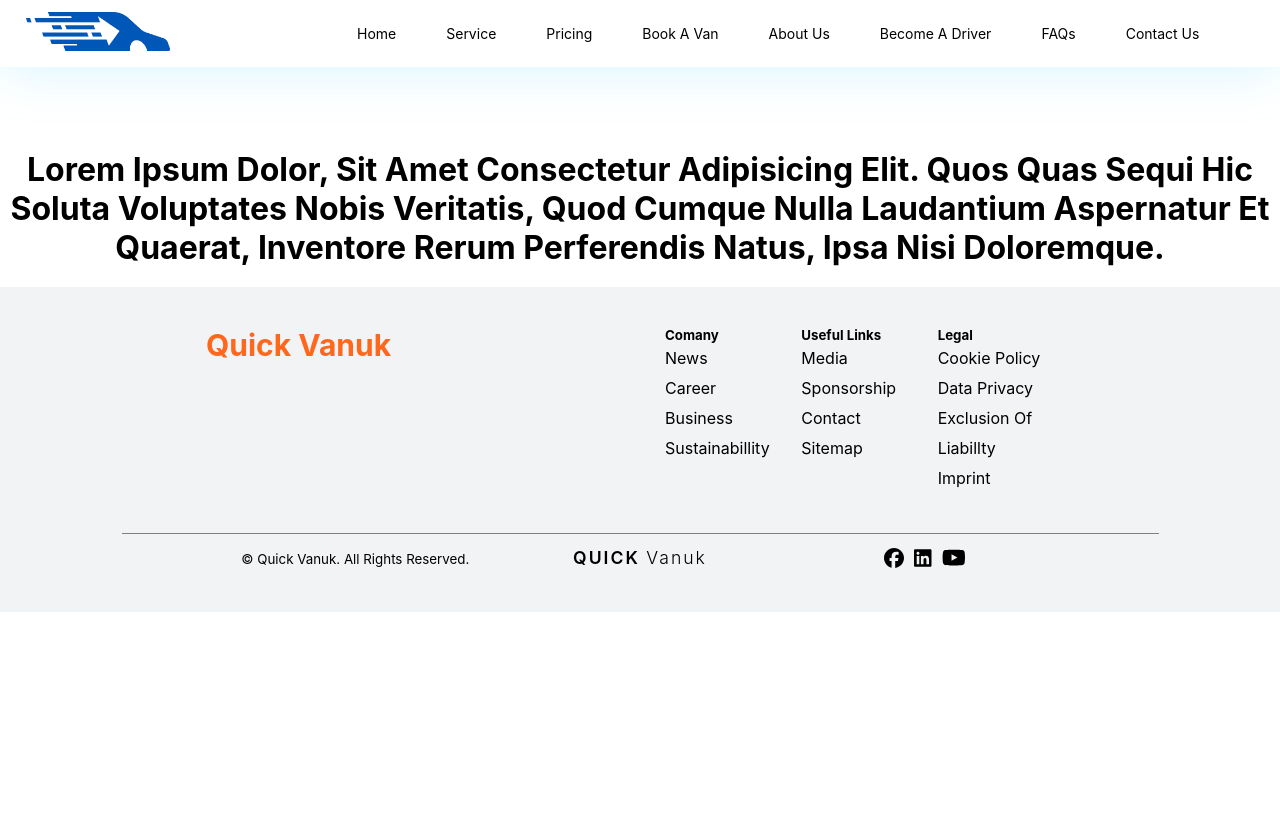
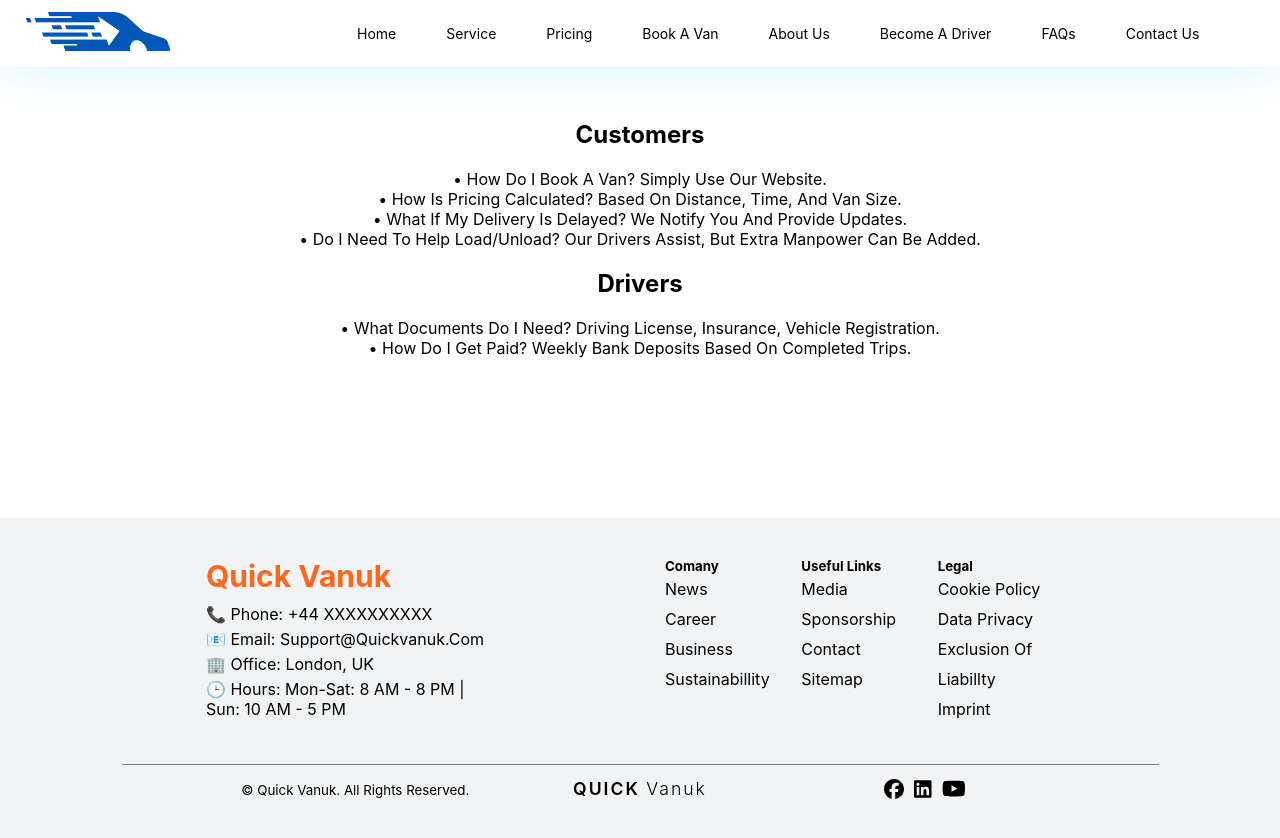
Before and after one commit to sazzadhossain1/Quick-Vanuk, a React (Create React App) app: page /faqs in a window 1280 px wide. Shown: the top 838 px of the page. Before the commit the page ends 800 px from the top, so only its background shows below. Built offline with nearby package versions, Linux system fonts and the light colour scheme.

Commit message:
add content faqs and footer section

```diff
--- a/src/components/AboutUs/AboutUs.js
+++ b/src/components/AboutUs/AboutUs.js
@@ -12,10 +12,10 @@ const AboutUs = () => {
             We are a tech-driven, customer-focused van and logistics service
             offering reliable, affordable, and efficient transportation.
           </p>
+          <p>🔹Mission & Values – Reliability, Affordability, Efficiency.</p>
           <p>
-            🔹Mission & Values – Reliability, Affordability, Efficiency.🔹 Meet
-            Our Team – Professional drivers, support staff, and logistics
-            experts.
+            🔹 Meet Our Team – Professional drivers, support staff, and
+            logistics experts.
           </p>
         </div>
         <img src={aboutUsPhoto} alt="" />
--- a/src/components/Faqs/Faqs.css
+++ b/src/components/Faqs/Faqs.css
@@ -1,3 +1,13 @@
 .faqs_parent_div {
-  margin-top: 150px;
+  margin-top: 120px;
 }
+.faqs_customer_text_div h2 {
+  margin-bottom: 20px;
+}
+.faqs_drivers_text_div {
+  margin-bottom: 160px;
+}
+.faqs_drivers_text_div h2 {
+  margin-top: 20px;
+  margin-bottom: 20px;
+}
--- a/src/components/Faqs/Faqs.js
+++ b/src/components/Faqs/Faqs.js
@@ -4,12 +4,30 @@ import "./Faqs.css";
 const Faqs = () => {
   return (
     <div className="faqs_parent_div">
-      <h1>
-        Lorem ipsum dolor, sit amet consectetur adipisicing elit. Quos quas
-        sequi hic soluta voluptates nobis veritatis, quod cumque nulla
-        laudantium aspernatur et quaerat, inventore rerum perferendis natus,
-        ipsa nisi doloremque.
-      </h1>
+      <div className="faqs_customer_text_div">
+        <h2>Customers</h2>
+        <p>• How do I book a van? Simply use our website.</p>
+        <p>
+          • How is pricing calculated? Based on distance, time, and van size.
+        </p>
+        <p>
+          • What if my delivery is delayed? We notify you and provide updates.
+        </p>
+        <p>
+          • Do I need to help load/unload? Our drivers assist, but extra
+          manpower can be added.
+        </p>
+      </div>
+      <div className="faqs_drivers_text_div">
+        <h2>Drivers</h2>
+        <p>
+          • What documents do I need? Driving license, insurance, vehicle
+          registration.
+        </p>
+        <p>
+          • How do I get paid? Weekly bank deposits based on completed trips.
+        </p>
+      </div>
     </div>
   );
 };
--- a/src/components/Footer/Footer.css
+++ b/src/components/Footer/Footer.css
@@ -14,8 +14,13 @@
 }
 .footer_cart {
   text-align: left;
-
   width: 85%;
+}
+.footer_quick_contact_div {
+  margin-top: 10px;
+}
+.footer_quick_contact_div p {
+  margin-top: 5px;
 }
 .footer_cart h3 {
   font-size: 30px;
--- a/src/components/Footer/Footer.js
+++ b/src/components/Footer/Footer.js
@@ -13,6 +13,12 @@ const Footer = () => {
       <div className="footer_grit_div">
         <div className="footer_cart">
           <h3>Quick Vanuk</h3>
+          <div className="footer_quick_contact_div">
+            <p>📞 Phone: +44 XXXXXXXXXX</p>
+            <p>📧 Email: support@quickvanuk.com</p>
+            <p>🏢 Office: London, UK</p>
+            <p>🕒 Hours: Mon-Sat: 8 AM - 8 PM | Sun: 10 AM - 5 PM</p>
+          </div>
         </div>
         <div className="footer_three_cart_parent_div">
           <div>
--- a/src/components/NavigationBar/NavigationBar.js
+++ b/src/components/NavigationBar/NavigationBar.js
@@ -113,7 +113,7 @@ const NavigationBar = () => {
                 <Link to="/faqs"> FAQs</Link>
               </li>
               <li>
-                <Link to="/contactUs"> Contact Us</Link>
+                <Link to="#"> Contact Us</Link>
               </li>
             </div>
             <li>
```
